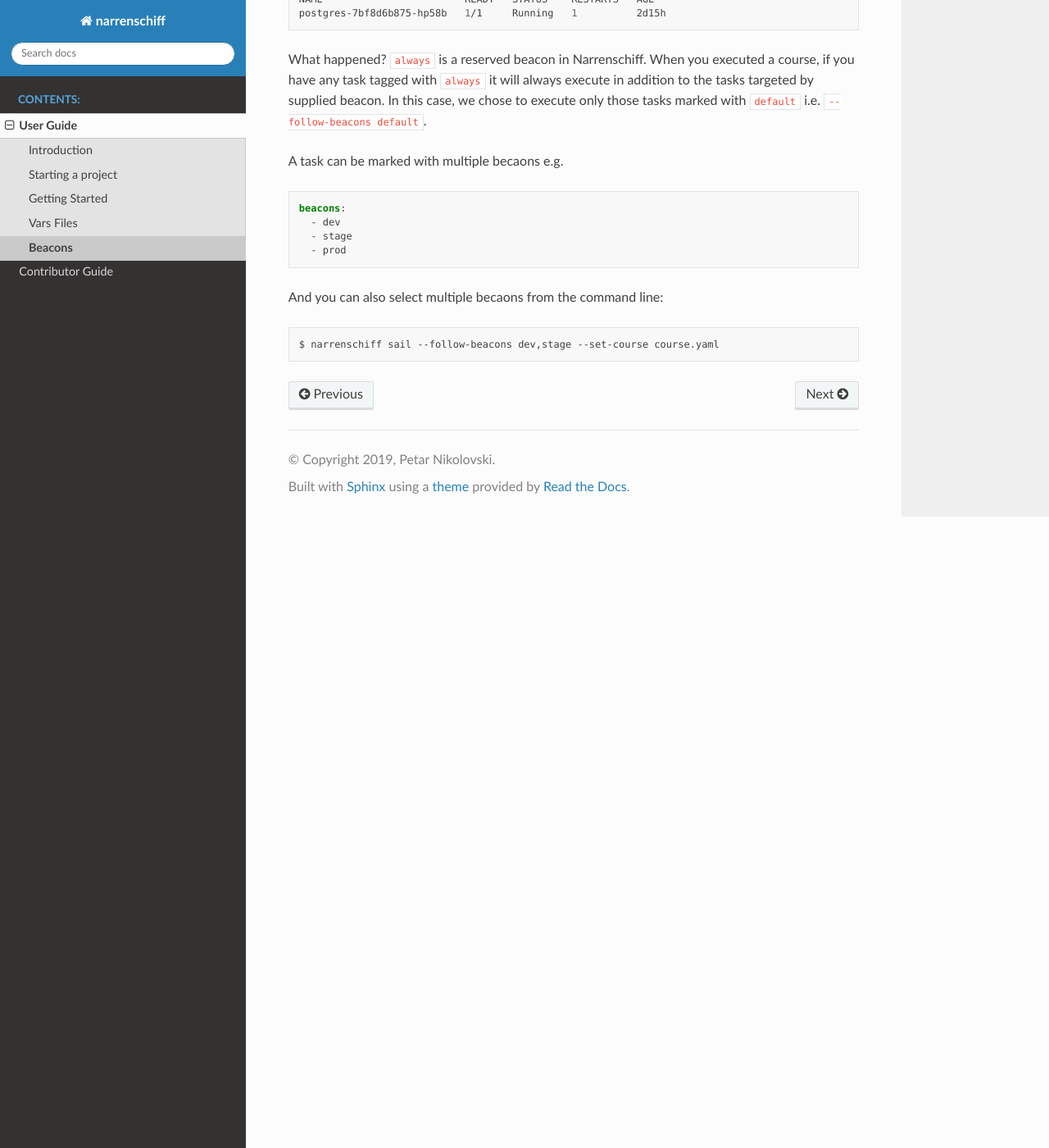
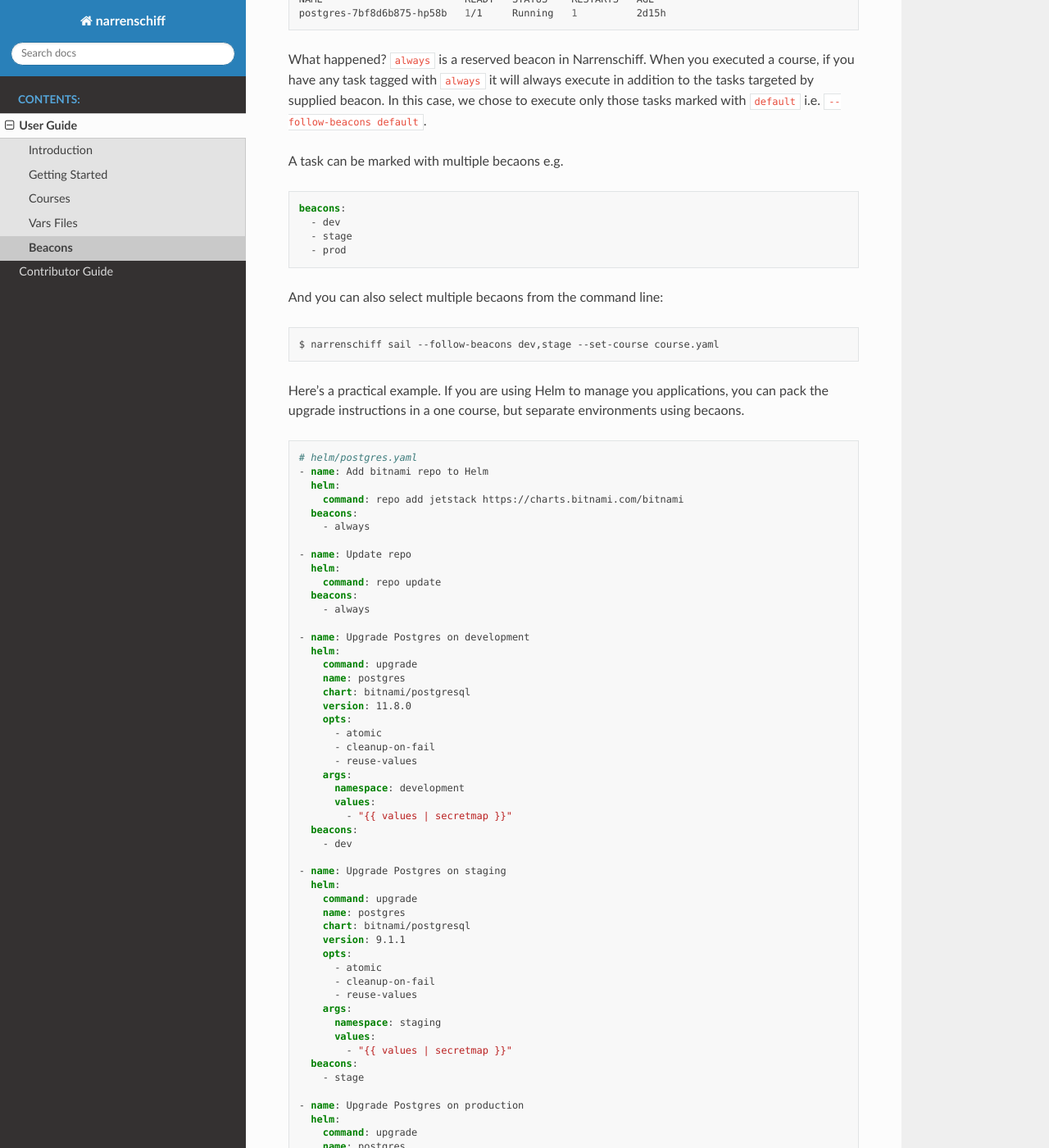
Before and after one commit to narrenorg/narrenschiff, a Sphinx documentation site: the page built from docs/narrenschiff/beacons.rst, in a window 1280 px wide and 1400 px high, scrolled down 1114 px. Shown: the whole window at 82% size. Built offline with Sphinx 7.4.7 and the Read the Docs theme 2.0.0, drawn with Linux system fonts in a browser that asks for light colours; some of the changed text lies outside the part shown.

Commit message:
Add documentation guide for Courses

```diff
--- a/docs/narrenschiff/beacons.rst
+++ b/docs/narrenschiff/beacons.rst
@@ -71,5 +71,81 @@
 
   $ narrenschiff sail --follow-beacons dev,stage --set-course course.yaml
 
+Here's a practical example. If you are using Helm to manage you applications, you can pack the upgrade instructions in a one course, but separate environments using becaons.
+
+.. code-block:: yaml
+
+  # helm/postgres.yaml
+  - name: Add bitnami repo to Helm
+    helm:
+      command: repo add jetstack https://charts.bitnami.com/bitnami
+    beacons:
+      - always
+
+  - name: Update repo
+    helm:
+      command: repo update
+    beacons:
+      - always
+
+  - name: Upgrade Postgres on development
+    helm:
+      command: upgrade
+      name: postgres
+      chart: bitnami/postgresql
+      version: 11.8.0
+      opts:
+        - atomic
+        - cleanup-on-fail
+        - reuse-values
+      args:
+        namespace: development
+        values:
+          - "{{ values | secretmap }}"
+    beacons:
+      - dev
+
+  - name: Upgrade Postgres on staging
+    helm:
+      command: upgrade
+      name: postgres
+      chart: bitnami/postgresql
+      version: 9.1.1
+      opts:
+        - atomic
+        - cleanup-on-fail
+        - reuse-values
+      args:
+        namespace: staging
+        values:
+          - "{{ values | secretmap }}"
+    beacons:
+      - stage
+
+  - name: Upgrade Postgres on production
+    helm:
+      command: upgrade
+      name: postgres
+      chart: bitnami/postgresql
+      version: 9.1.1
+      opts:
+        - atomic
+        - cleanup-on-fail
+        - reuse-values
+      args:
+        namespace: production
+        values:
+          - "{{ values | secretmap }}"
+    beacons:
+      - prod
+
+Now, if you only want to upgrade your service on the development environment, you can do this without executing other tasks in the course:
+
+.. code-block:: sh
+
+  $ narrenschiff sail --follow-becaons dev --set-course helm/postgres.yaml
+
+Beacons can only be used on tasks. They cannot be used on course imports (i.e. ``import_course`` does not support becaons).
+
 .. _here: getting_started.html#before-you-start
 .. _`official documentation`: https://kubernetes.io/docs/tasks/tools/install-minikube/
--- a/docs/narrenschiff/index.rst
+++ b/docs/narrenschiff/index.rst
@@ -6,7 +6,7 @@
    :caption: Contents:
 
    quickstart
-   howto
    getting_started
+   courses
    vars_files
    beacons
```
Also changed, not shown: docs/narrenschiff/courses.rst (added, +78 -0 lines), docs/narrenschiff/howto.rst (deleted, +0 -44 lines).
